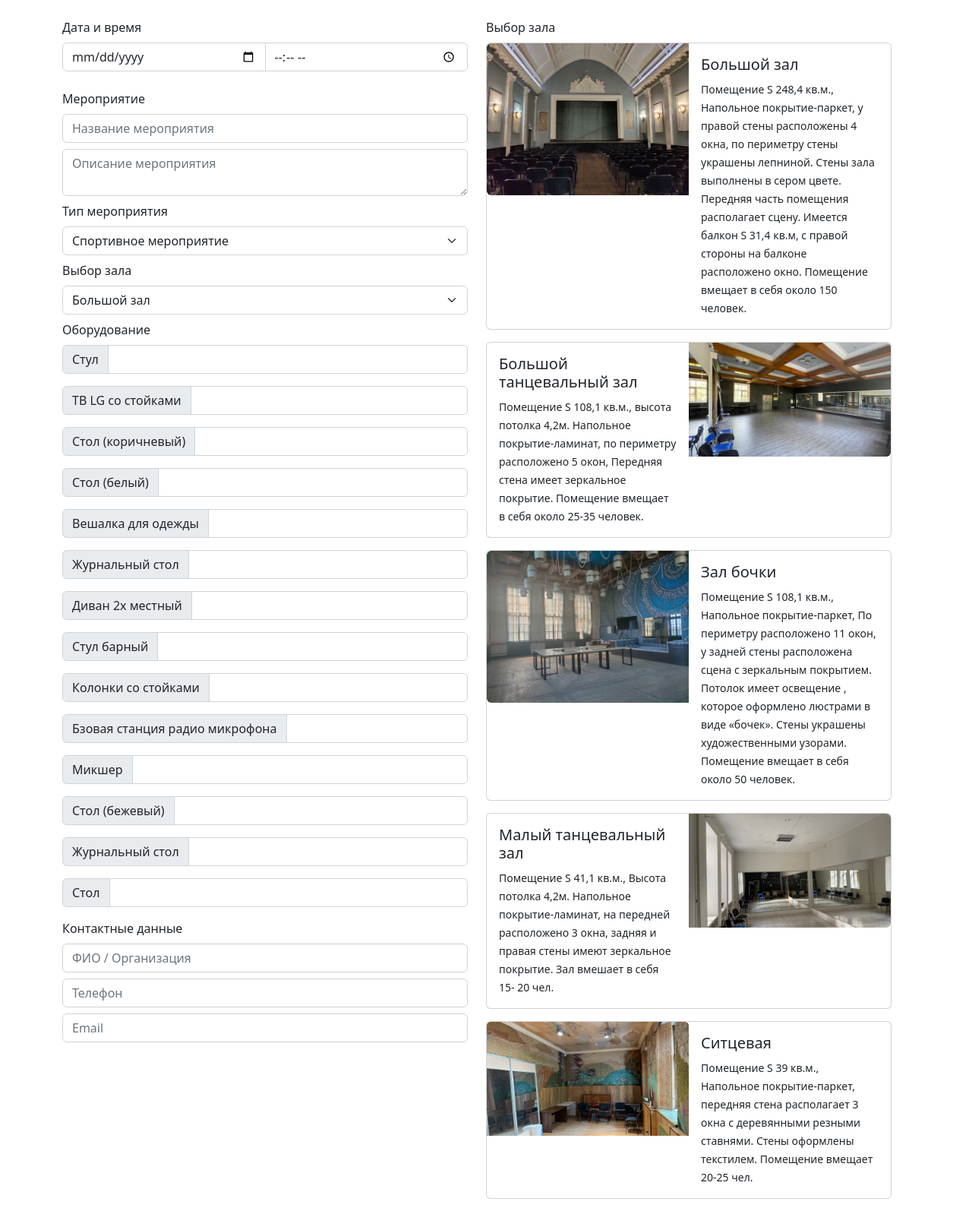
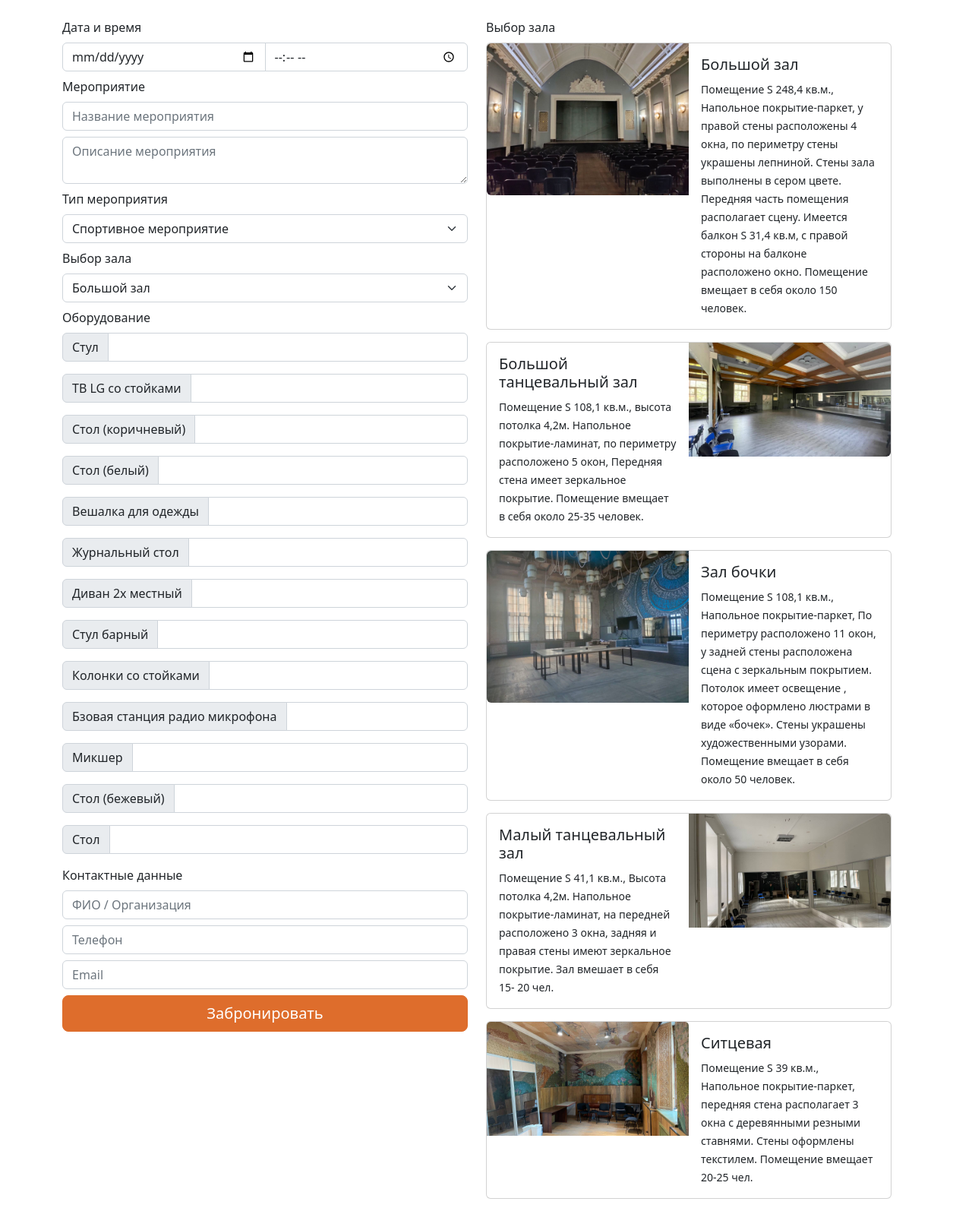
Before and after one commit to cyberaea/KDHACK22, a Django app: page /booking/ in a window 1280 px wide. Shown: the part 73-1667 px from the top of the page at 76% size. Run offline with Django 4.2, Linux system fonts and the light colour scheme.

Commit message:
names for booking

```diff
--- a/case5/case5/templates/booking.html
+++ b/case5/case5/templates/booking.html
@@ -6,30 +6,29 @@
 {% load static %}
 <div class="row">
     <div class="col">
+        <form method="post">
             <label class="form-label">Дата и время</label>
-
-        <div class="input-group mb-3 col">
-            <input type="date" class="form-control mb-2" placeholder="Название мероприятия">
-            <input type="time" class="form-control mb-2" placeholder="Название мероприятия">
+            <div class="input-group col">
+                <input type="date" class="form-control mb-2" placeholder="Название мероприятия" name="date">
+                <input type="time" class="form-control mb-2" placeholder="Название мероприятия" name="time">
             </div>
             <label class="form-label">Мероприятие</label>
-        <input type="text" class="form-control mb-2" placeholder="Название мероприятия">
-        <textarea type="text" class="form-control mb-2" placeholder="Описание мероприятия"></textarea>
+            <input type="text" class="form-control mb-2" placeholder="Название мероприятия" name="event_name">
+            <textarea type="text" class="form-control mb-2" placeholder="Описание мероприятия" name="event_disc"></textarea>
             <label class="form-label">Тип мероприятия</label>
-        <select class="form-select mb-2" aria-label="Default select example">
+            <select class="form-select mb-2" name="event_type">
                 <option value="1">Спортивное мероприятие</option>
                 <option value="2">Музыкальное мероприятие</option>
                 <option value="3">Конференция</option>
                 <option value="4">Выставка</option>
                 <option value="5">Мастер класс / тренинг</option>
-            <option value="5">Праздник</option>
-            <option value="5">Банкет</option>
-            <option value="5">Благотворительная акция</option>
-            <option value="5">Другое</option>
+                <option value="6">Праздник</option>
+                <option value="7">Банкет</option>
+                <option value="8">Благотворительная акция</option>
+                <option value="9">Другое</option>
             </select>
             <label class="form-label">Выбор зала</label>
-        <v-date-picker mode="date" v-model="date" />
-        <select class="form-select mb-2" aria-label="Default select example">
+            <select class="form-select mb-2" name="hall">
                 <option value="1">Большой зал</option>
                 <option value="2">Большой танцевальный зал</option>
                 <option value="3">Зал бочки</option>
@@ -40,65 +39,63 @@
             <div class="row row-cols-2">
                 <div class="input-group mb-3 col">
                     <span class="input-group-text">Стул</span>
-                <input type="text" class="form-control">
+                    <input type="text" class="form-control" name="chair">
                 </div>
                 <div class="input-group mb-3 col">
                     <span class="input-group-text">ТВ LG со стойками</span>
-                <input type="text" class="form-control">
+                    <input type="text" class="form-control" name="LG">
                 </div>
                 <div class="input-group mb-3 col">
                     <span class="input-group-text">Стол (коричневый)</span>
-                <input type="nutextber" class="form-control">
+                    <input type="nutextber" class="form-control" name="brown_table">
                 </div>
                 <div class="input-group mb-3 col">
                     <span class="input-group-text">Стол (белый)</span>
-                <input type="nutextber" class="form-control">
+                    <input type="nutextber" class="form-control" name="white_table">
                 </div>
                 <div class="input-group mb-3 col">
                     <span class="input-group-text">Вешалка для одежды</span>
-                <input type="nutextber" class="form-control">
+                    <input type="nutextber" class="form-control" name="bebra">
                 </div>
                 <div class="input-group mb-3 col">
                     <span class="input-group-text">Журнальный стол</span>
-                <input type="nutextber" class="form-control">
+                    <input type="nutextber" class="form-control" name="jour_table">
                 </div>
                 <div class="input-group mb-3 col">
                     <span class="input-group-text">Диван 2х местный</span>
-                <input type="nutextber" class="form-control">
+                    <input type="nutextber" class="form-control" name="sofa">
                 </div>
                 <div class="input-group mb-3 col">
                     <span class="input-group-text">Стул барный</span>
-                <input type="nutextber" class="form-control">
+                    <input type="nutextber" class="form-control" name="bar_chair">
                 </div>
                 <div class="input-group mb-3 col">
                     <span class="input-group-text">Колонки со стойками</span>
-                <input type="nutextber" class="form-control">
+                    <input type="nutextber" class="form-control" name="stereo">
                 </div>
                 <div class="input-group mb-3 col">
                     <span class="input-group-text">Бзовая станция радио микрофона</span>
-                <input type="nutextber" class="form-control">
+                    <input type="nutextber" class="form-control" name="radio">
                 </div>
                 <div class="input-group mb-3 col">
                     <span class="input-group-text">Микшер</span>
-                <input type="nutextber" class="form-control">
+                    <input type="nutextber" class="form-control" name="mixer">
                 </div>
                 <div class="input-group mb-3 col">
                     <span class="input-group-text">Стол (бежевый)</span>
-                <input type="nutextber" class="form-control">
-            </div>
-            <div class="input-group mb-3 col">
-                <span class="input-group-text">Журнальный стол</span>
-                <input type="nutextber" class="form-control">
+                    <input type="nutextber" class="form-control" name="beig_table">
                 </div>
                 <div class="input-group mb-3 col">
                     <span class="input-group-text">Стол</span>
-                <input type="nutextber" class="form-control">
+                    <input type="nutextber" class="form-control" name="table">
                 </div>
             </div>
             <label class="form-label">Контактные данные</label>
-        <input type="text" class="form-control mb-2" placeholder="ФИО / Организация">
-        <input type="text" class="form-control mb-2" placeholder="Телефон">
-        <input type="text" class="form-control mb-2" placeholder="Email">
+            <input type="text" class="form-control mb-2" placeholder="ФИО / Организация" name="FIO">
+            <input type="text" class="form-control mb-2" placeholder="Телефон" name="tel">
+            <input type="text" class="form-control mb-2" placeholder="Email" name="email">
+            <button class="w-100 btn btn-lg btn-primary" type="submit">Забронировать</button>
+        </form>
     </div>
     <div class="col">
         <label class="form-label">Выбор зала</label>
--- a/case5/case5/views.py
+++ b/case5/case5/views.py
@@ -1,3 +1,8 @@
+from ctypes.wintypes import LGRPID
+from termios import FIOASYNC
+from threading import BrokenBarrierError
+from xmlrpc.server import MultiPathXMLRPCServer
+from django.forms import CharField
 from django.shortcuts import redirect, render
 from user.models import User
 from http import cookies
@@ -13,6 +18,30 @@ def reg(request):
     return render(request, 'reg.html')
 
 def booking(request):
+    if request.method == 'POST':
+        date = request.POST.get('date')
+        time = request.POST.get('time')
+        event_name = request.POST.get('event_name')
+        event_disc = request.POST.get('event_disc')
+        event_type = request.POST.get('event_type')
+        hall = request.POST.get('hall')
+        chair = request.POST.get('chair')
+        LG = request.POST.get('LG')
+        brown_table = request.POST.get('brown_table')
+        white_table = request.POST.get('white_table')
+        bebra = request.POST.get('bebra')
+        jour_table = request.POST.get('jour_table')
+        sofa = request.POST.get('sofa')
+        bar_chair = request.POST.get('bar_chair')
+        stereo = request.POST.get('stereo')
+        radio = request.POST.get('radio')
+        mixer = request.POST.get('mixer')
+        beig_table = request.POST.get('beig_table')
+        table =  request.POST.get('table')
+        FIO = request.POST.get('FIO')
+        tel = request.POST.get('tel')
+        email = request.POST.get('email')
+
     return render(request, 'booking.html')
 
 def profile(request):
```
Lines whose indentation alone changed are shown as unchanged.
